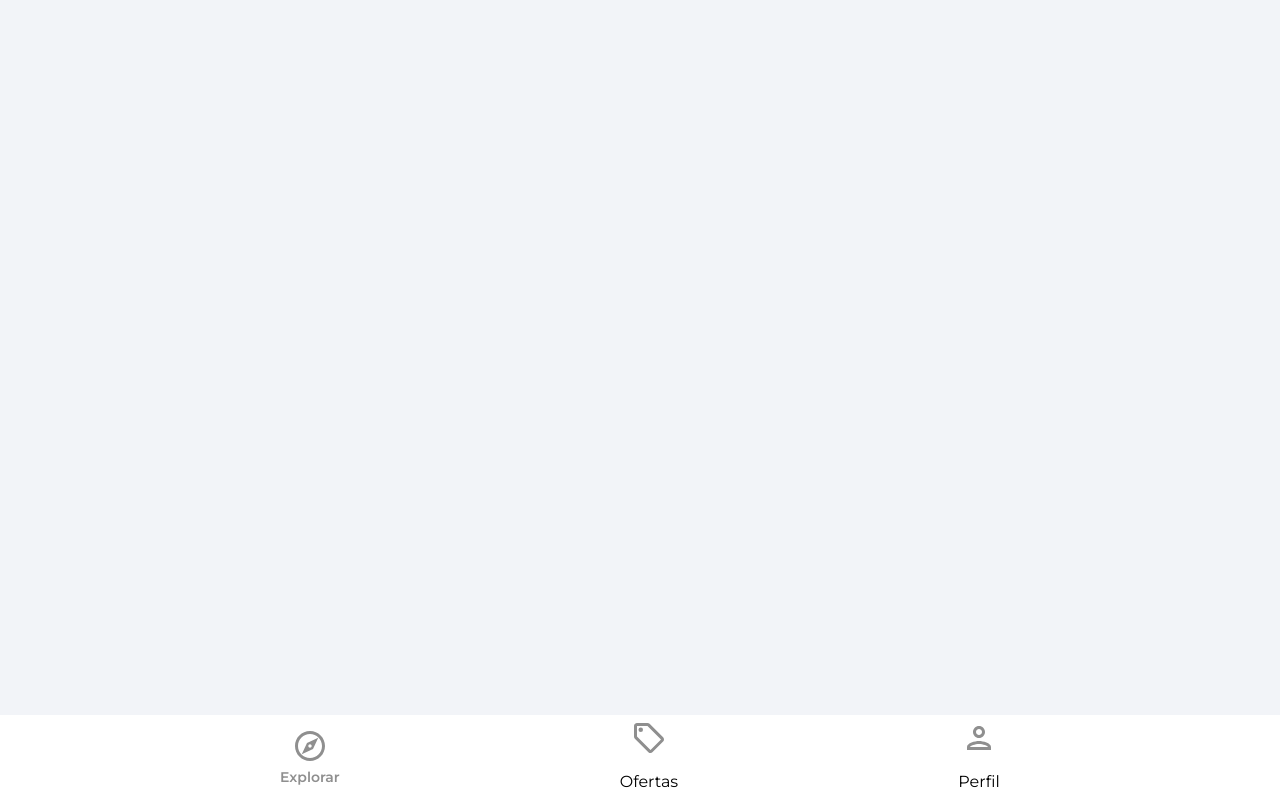
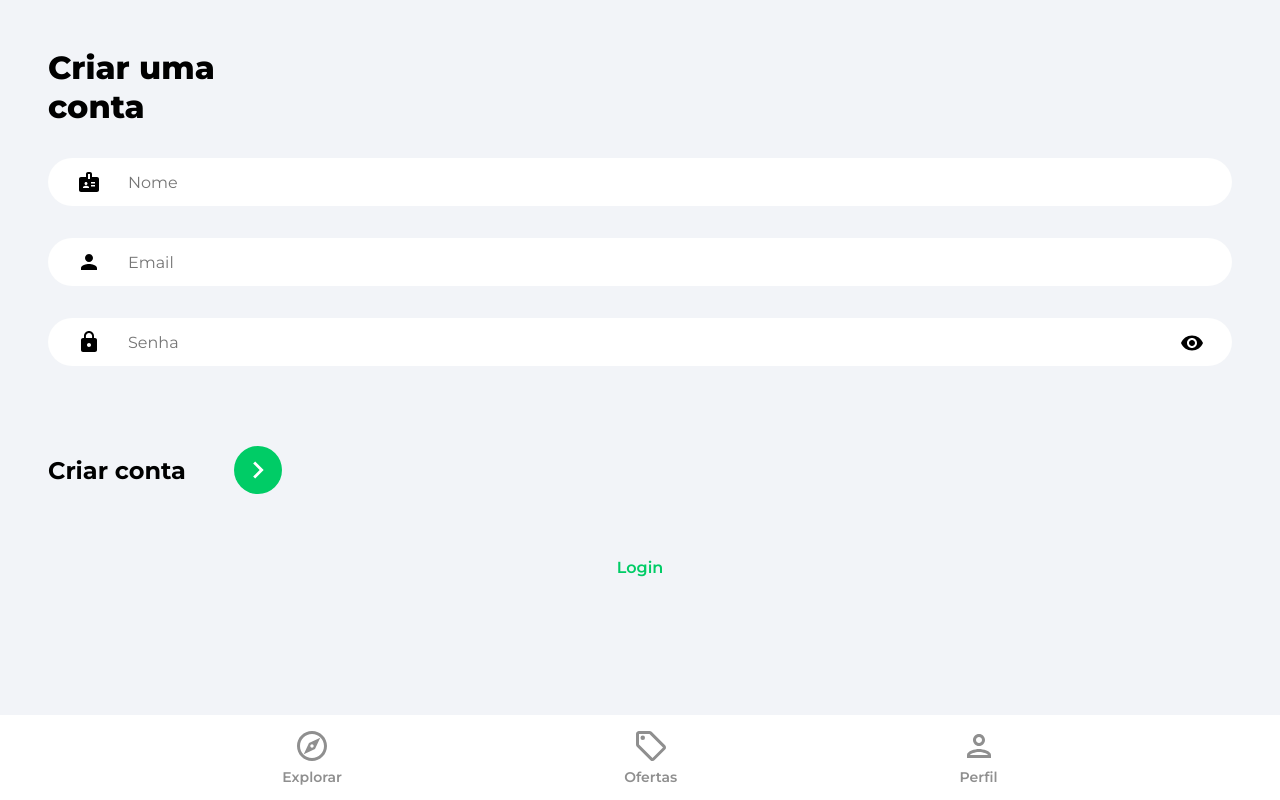
Before and after one commit to MatheusTrinca/house-marketplace, a React (Create React App) app: page /sign-up in a window 1280 px wide. Built offline with nearby package versions, Linux system fonts and the light colour scheme.

Commit message:
signin-signup

```diff
--- a/src/App.js
+++ b/src/App.js
@@ -4,8 +4,8 @@
 import ForgotPassword from './pages/ForgotPassword';
 import Offers from './pages/Offers';
 import Profile from './pages/Profile';
-import Signin from './pages/Signin';
-import Signup from './pages/Signup';
+import SignIn from './pages/SignIn';
+import SignUp from './pages/SignUp';
 
 function App() {
   return (
@@ -14,9 +14,9 @@
         <Routes>
           <Route path="/" element={<Explore />} />
           <Route path="/offers" element={<Offers />} />
-          <Route path="/profile" element={<Profile />} />
-          <Route path="signin" element={<Signin />} />
-          <Route path="signup" element={<Signup />} />
+          <Route path="/profile" element={<SignIn />} />
+          <Route path="/sign-in" element={<SignIn />} />
+          <Route path="/sign-up" element={<SignUp />} />
           <Route path="/forgot-password" element={<ForgotPassword />} />
         </Routes>
         <Navbar />
--- a/src/components/Navbar.jsx
+++ b/src/components/Navbar.jsx
@@ -39,7 +39,15 @@
               width="36px"
               height="36px"
             />
-            <p>Ofertas</p>
+            <p
+              className={
+                pathMatchRoute('/offers')
+                  ? 'navbarListItemNameActive'
+                  : 'navbarListItemName'
+              }
+            >
+              Ofertas
+            </p>
           </li>
           <li className="navbarListItem" onClick={() => navigate('/profile')}>
             <PersonOutlineIcon
@@ -47,7 +55,15 @@
               width="36px"
               height="36px"
             />
-            <p>Perfil</p>
+            <p
+              className={
+                pathMatchRoute('/profile')
+                  ? 'navbarListItemNameActive'
+                  : 'navbarListItemName'
+              }
+            >
+              Perfil
+            </p>
           </li>
         </ul>
       </nav>
--- /dev/null
+++ b/src/pages/SignIn.jsx
@@ -0,0 +1,76 @@
+import { useState } from 'react';
+import { useNavigate, Link } from 'react-router-dom';
+import { ReactComponent as ArrowRightIcon } from '../assets/svg/keyboardArrowRightIcon.svg';
+import visibilityIcon from '../assets/svg/visibilityIcon.svg';
+
+const SignIn = () => {
+  const [showPassword, setShowPassword] = useState(false);
+  const [formData, setFormData] = useState({
+    email: '',
+    password: '',
+  });
+
+  const { email, password } = formData;
+
+  const navigate = useNavigate();
+
+  const onChange = e => {
+    setFormData(prevState => ({
+      ...prevState,
+      [e.target.id]: e.target.value,
+    }));
+  };
+
+  return (
+    <>
+      <div className="pageContainer">
+        <header>
+          <p className="pageHeader">
+            Seja <br /> Bem-Vindo!
+          </p>
+        </header>
+        <form>
+          <input
+            type="text"
+            className="emailInput"
+            placeholder="Email"
+            id="email"
+            value={email}
+            onChange={onChange}
+          />
+          <div className="passwordInputDiv">
+            <input
+              type={showPassword ? 'text' : 'password'}
+              className="passwordInput"
+              placeholder="Senha"
+              id="password"
+              value={password}
+              onChange={onChange}
+            />
+            <img
+              src={visibilityIcon}
+              alt="Show Password"
+              className="showPassword"
+              onClick={() => setShowPassword(prevState => !prevState)}
+            />
+          </div>
+          <Link to="/forgot-password" className="forgotPasswordLink">
+            Esqueci a Senha
+          </Link>
+          <div className="signInBar">
+            <div className="signInText">Login</div>
+            <button className="signInButton">
+              <ArrowRightIcon fill="#fff" width="34px" height="34px" />
+            </button>
+          </div>
+        </form>
+        {/* Google OAuth */}
+        <Link to="/sign-up" className="registerLink">
+          Criar Conta
+        </Link>
+      </div>
+    </>
+  );
+};
+
+export default SignIn;
--- /dev/null
+++ b/src/pages/SignUp.jsx
@@ -0,0 +1,82 @@
+import { useState } from 'react';
+import { useNavigate, Link } from 'react-router-dom';
+import { ReactComponent as ArrowRightIcon } from '../assets/svg/keyboardArrowRightIcon.svg';
+import visibilityIcon from '../assets/svg/visibilityIcon.svg';
+
+const SignUp = () => {
+  const [showPassword, setShowPassword] = useState(false);
+  const [formData, setFormData] = useState({
+    name: '',
+    email: '',
+    password: '',
+  });
+
+  const { name, email, password } = formData;
+
+  const navigate = useNavigate();
+
+  const onChange = e => {
+    setFormData(prevState => ({
+      ...prevState,
+      [e.target.id]: e.target.value,
+    }));
+  };
+
+  return (
+    <>
+      <div className="pageContainer">
+        <header>
+          <p className="pageHeader">
+            Criar uma <br /> conta
+          </p>
+        </header>
+        <form>
+          <input
+            type="text"
+            className="nameInput"
+            placeholder="Nome"
+            id="name"
+            value={name}
+            onChange={onChange}
+          />
+          <input
+            type="text"
+            className="emailInput"
+            placeholder="Email"
+            id="email"
+            value={email}
+            onChange={onChange}
+          />
+          <div className="passwordInputDiv">
+            <input
+              type={showPassword ? 'text' : 'password'}
+              className="passwordInput"
+              placeholder="Senha"
+              id="password"
+              value={password}
+              onChange={onChange}
+            />
+            <img
+              src={visibilityIcon}
+              alt="Show Password"
+              className="showPassword"
+              onClick={() => setShowPassword(prevState => !prevState)}
+            />
+          </div>
+          <div className="signUpBar">
+            <div className="signUpText">Criar conta</div>
+            <button className="signUpButton">
+              <ArrowRightIcon fill="#fff" width="34px" height="34px" />
+            </button>
+          </div>
+        </form>
+        {/* Google OAuth */}
+        <Link to="/sign-in" className="registerLink">
+          Login
+        </Link>
+      </div>
+    </>
+  );
+};
+
+export default SignUp;
--- a/src/pages/Signin.jsx
+++ /dev/null
@@ -1,9 +0,0 @@
-const Signin = () => {
-  return (
-    <div>
-      <h1>Sign In</h1>
-    </div>
-  );
-};
-
-export default Signin;
--- a/src/pages/Signup.jsx
+++ /dev/null
@@ -1,9 +0,0 @@
-const Signup = () => {
-  return (
-    <div>
-      <h1>Sign Up</h1>
-    </div>
-  );
-};
-
-export default Signup;
```
